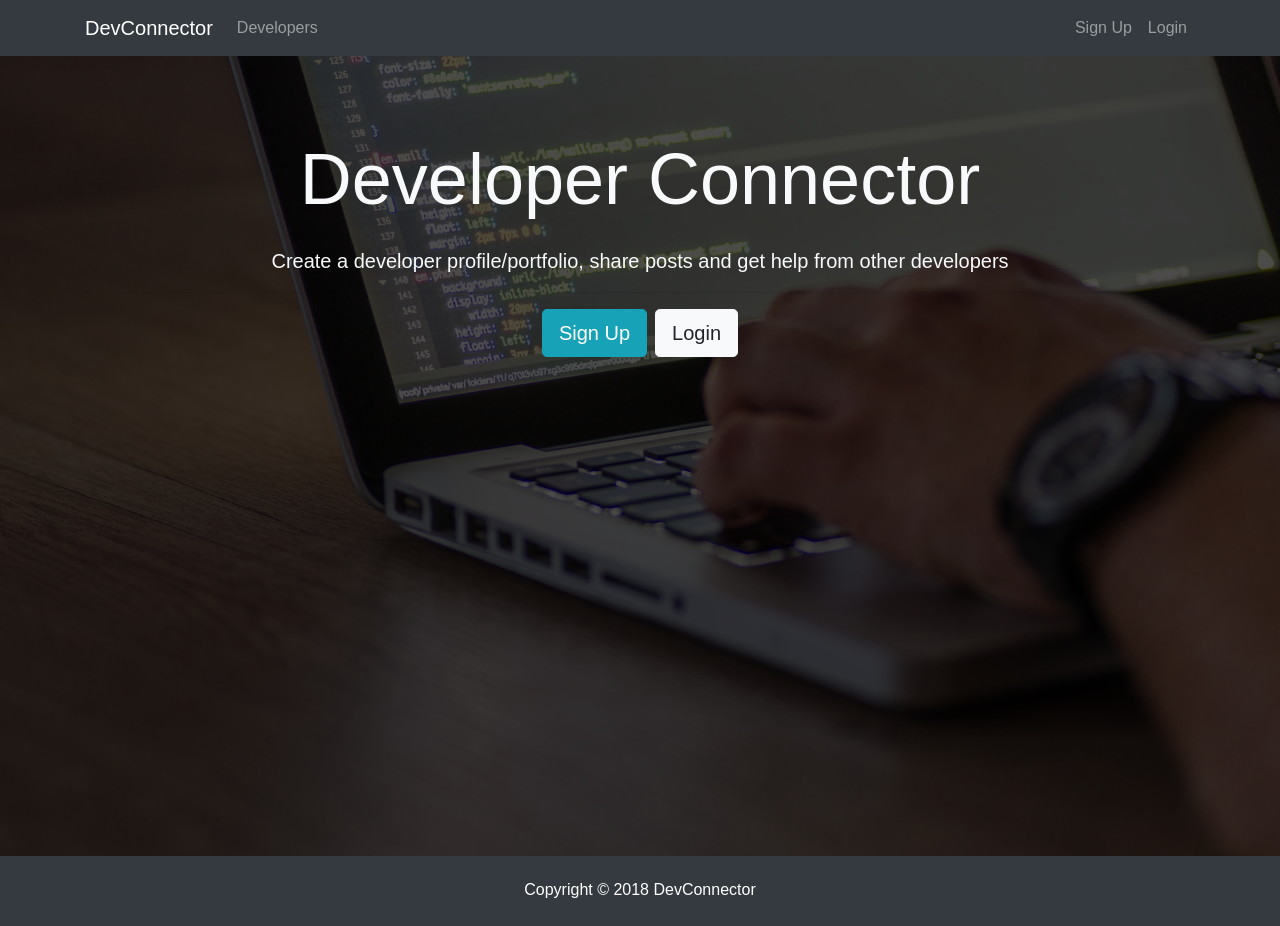
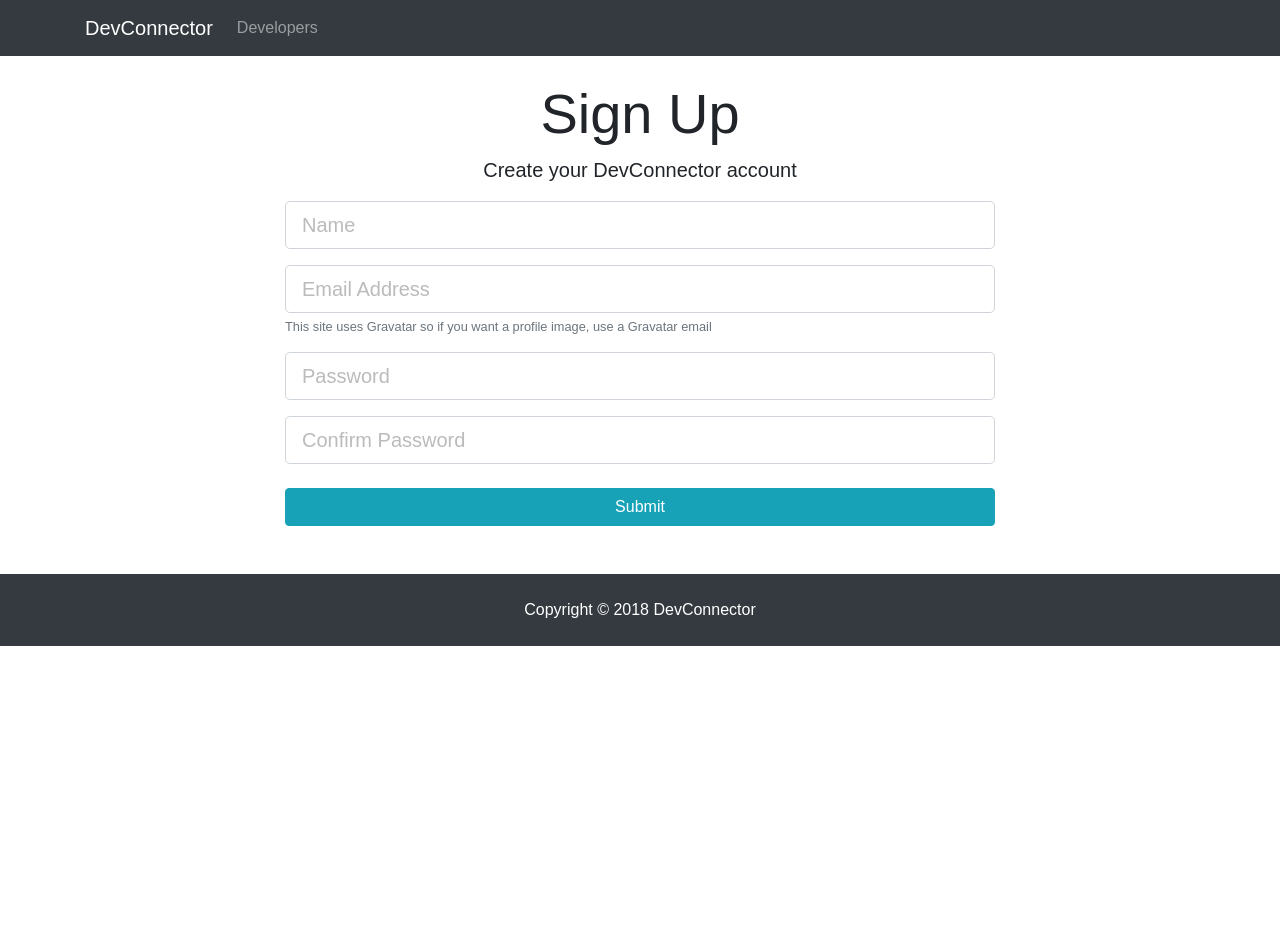
Before and after one commit to AmosGuetta/DevConnector, a React (Create React App) app in the folder client/: page /register in a window 1280 px wide. After the commit the page ends 800 px from the top, so only its background shows below. Built offline with nearby package versions, Linux system fonts and the light colour scheme.

Commit message:
handle errors with redux

```diff
--- a/client/src/App.js
+++ b/client/src/App.js
@@ -1,19 +1,32 @@
 import React, { Component } from 'react';
+import { BrowserRouter as Router, Route } from 'react-router-dom';
+import { Provider } from 'react-redux';
+import store from './store';
 
 import Navbar from './components/layout/Navbar';
 import Footer from './components/layout/Footer';
 import Landing from './components/layout/Landing';
+import Register from './components/auth/Register';
+import Login from './components/auth/Login';
 
 import './App.css';
 
 class App extends Component {
 	render() {
 		return (
-			<div className="App">
-				<Navbar />
-				<Landing />
-				<Footer />
-			</div>
+			<Provider store={store}>
+				<Router>
+					<div className="App">
+						<Navbar />
+						<Route exact path="/" component={Landing} />
+						<div className="container">
+							<Route exact path="/register" component={Register} />
+							<Route exact path="/login" component={Login} />
+						</div>
+						<Footer />
+					</div>
+				</Router>
+			</Provider>
 		);
 	}
 }
--- /dev/null
+++ b/client/src/actions/authActions.js
@@ -0,0 +1,12 @@
+import axios from 'axios';
+
+import { GET_ERRORS } from './types';
+
+export const registerUser = (userData, history) => (dispatch) => {
+	axios.post('/api/users/register', userData).then((res) => console.log('res ', res)).catch((err) =>
+		dispatch({
+			type: GET_ERRORS,
+			payload: err.response.data
+		})
+	);
+};
--- /dev/null
+++ b/client/src/actions/types.js
@@ -0,0 +1 @@
+export const GET_ERRORS = 'GET_ERRORS';
--- /dev/null
+++ b/client/src/components/auth/Login.js
@@ -0,0 +1,83 @@
+import React, { Component } from 'react';
+import axios from 'axios';
+import classnames from 'classnames';
+
+class Login extends Component {
+	constructor() {
+		super();
+		this.state = {
+			email: '',
+			password: '',
+			errors: {}
+		};
+
+		this.onChange = this.onChange.bind(this);
+		this.onSubmit = this.onSubmit.bind(this);
+	}
+
+	onSubmit(e) {
+		e.preventDefault();
+
+		const userData = {
+			email: this.state.email,
+			password: this.state.password
+		};
+
+		axios
+			.post('/api/users/register', userData)
+			.then((res) => console.log(res.data))
+			.catch((err) => this.setState({ errors: err.response.data }));
+	}
+
+	onChange(e) {
+		this.setState({ [e.target.name]: e.target.value });
+	}
+
+	render() {
+		const { errors } = this.state;
+
+		return (
+			<div className="login">
+				<div className="container">
+					<div className="row">
+						<div className="col-md-8 m-auto">
+							<h1 className="display-4 text-center">Log In</h1>
+							<p className="lead text-center">Sign in to your DevConnector account</p>
+							<form onSubmit={this.onSubmit}>
+								<div className="form-group">
+									<input
+										type="email"
+										className={classnames('form-control form-control-lg', {
+											'is-invalid': errors.email
+										})}
+										placeholder="Email Address"
+										name="email"
+										value={this.state.email}
+										onChange={this.onChange}
+									/>
+									{errors.email && <div className="invalid-feedback">{errors.email}</div>}
+								</div>
+								<div className="form-group">
+									<input
+										type="password"
+										className={classnames('form-control form-control-lg', {
+											'is-invalid': errors.password
+										})}
+										placeholder="Password"
+										name="password"
+										value={this.state.password}
+										onChange={this.onChange}
+									/>
+									{errors.password && <div className="invalid-feedback">{errors.password}</div>}
+								</div>
+								<input type="submit" className="btn btn-info btn-block mt-4" />
+							</form>
+						</div>
+					</div>
+				</div>
+			</div>
+		);
+	}
+}
+
+export default Login;
--- /dev/null
+++ b/client/src/components/auth/Register.js
@@ -0,0 +1,133 @@
+import React, { Component } from 'react';
+import PropTypes from 'prop-types';
+import classnames from 'classnames';
+import { withRouter } from 'react-router-dom';
+import { connect } from 'react-redux';
+import { registerUser } from './../../actions/authActions';
+
+class Register extends Component {
+	constructor() {
+		super();
+		this.state = {
+			name: '',
+			email: '',
+			password: '',
+			password2: '',
+			errors: {}
+		};
+
+		this.onChange = this.onChange.bind(this);
+		this.onSubmit = this.onSubmit.bind(this);
+	}
+
+	componentWillReceiveProps(next) {
+		if (next.errors) {
+			this.setState({
+				errors: next.errors
+			});
+		}
+	}
+
+	onChange(e) {
+		this.setState({ [e.target.name]: e.target.value });
+	}
+
+	onSubmit(e) {
+		e.preventDefault();
+
+		const newUser = {
+			name: this.state.name,
+			email: this.state.email,
+			password: this.state.password,
+			password2: this.state.password2
+		};
+
+		this.props.registerUser(newUser);
+	}
+
+	render() {
+		const { errors } = this.state;
+
+		return (
+			<div className="register">
+				<div className="container">
+					<div className="row">
+						<div className="col-md-8 m-auto">
+							<h1 className="display-4 text-center">Sign Up</h1>
+							<p className="lead text-center">Create your DevConnector account</p>
+							<form noValidate onSubmit={this.onSubmit}>
+								<div className="form-group">
+									<input
+										type="text"
+										className={classnames('form-control form-control-lg', {
+											'is-invalid': errors.name
+										})}
+										placeholder="Name"
+										name="name"
+										value={this.state.name}
+										onChange={this.onChange}
+									/>
+									{errors.name && <div className="invalid-feedback">{errors.name}</div>}
+								</div>
+								<div className="form-group">
+									<input
+										type="email"
+										className={classnames('form-control form-control-lg', {
+											'is-invalid': errors.email
+										})}
+										placeholder="Email Address"
+										name="email"
+										value={this.state.email}
+										onChange={this.onChange}
+									/>
+									{errors.email && <div className="invalid-feedback">{errors.email}</div>}
+									<small className="form-text text-muted">
+										This site uses Gravatar so if you want a profile image, use a Gravatar email
+									</small>
+								</div>
+								<div className="form-group">
+									<input
+										type="password"
+										className={classnames('form-control form-control-lg', {
+											'is-invalid': errors.password
+										})}
+										placeholder="Password"
+										name="password"
+										value={this.state.password}
+										onChange={this.onChange}
+									/>
+									{errors.password && <div className="invalid-feedback">{errors.password}</div>}
+								</div>
+								<div className="form-group">
+									<input
+										type="password"
+										className={classnames('form-control form-control-lg', {
+											'is-invalid': errors.password2
+										})}
+										placeholder="Confirm Password"
+										name="password2"
+										value={this.state.password2}
+										onChange={this.onChange}
+									/>
+									{errors.password2 && <div className="invalid-feedback">{errors.password2}</div>}
+								</div>
+								<input type="submit" className="btn btn-info btn-block mt-4" />
+							</form>
+						</div>
+					</div>
+				</div>
+			</div>
+		);
+	}
+}
+
+Register.propTypes = {
+	registerUser: PropTypes.func.isRequired,
+	errors: PropTypes.object.isRequired
+};
+
+const mapStateToProps = (state) => ({
+	errors: state.errors
+});
+
+export default connect(mapStateToProps, { registerUser })(withRouter(Register));
--- a/client/src/components/layout/Landing.js
+++ b/client/src/components/layout/Landing.js
@@ -1,4 +1,5 @@
 import React, { Component } from 'react';
+import { Link } from 'react-router-dom';
 
 class Landing extends Component {
 	render() {
@@ -14,12 +15,12 @@ class Landing extends Component {
 									Create a developer profile/portfolio, share posts and get help from other developers
 								</p>
 								<hr />
-								<a href="register.html" className="btn btn-lg btn-info mr-2">
+								<Link to="/register" className="btn btn-lg btn-info mr-2">
 									Sign Up
-								</a>
-								<a href="login.html" className="btn btn-lg btn-light">
+								</Link>
+								<Link to="/login" className="btn btn-lg btn-light">
 									Login
-								</a>
+								</Link>
 							</div>
 						</div>
 					</div>
--- a/client/src/components/layout/Navbar.js
+++ b/client/src/components/layout/Navbar.js
@@ -1,42 +1,25 @@
 import React, { Component } from 'react';
+import { Link } from 'react-router-dom';
 
 class Navbar extends Component {
 	render() {
 		return (
 			<nav className="navbar navbar-expand-sm navbar-dark bg-dark mb-4">
 				<div className="container">
-          <a className="navbar-brand" href="landing.html">
+					<Link className="navbar-brand" to="/">
 						DevConnector
-          </a>
-          <button
-            className="navbar-toggler"
-            type="button"
-            data-toggle="collapse"
-            data-target="#mobile-nav"
-          >
+					</Link>
+					<button className="navbar-toggler" type="button" data-toggle="collapse" data-target="#mobile-nav">
 						<span className="navbar-toggler-icon" />
 					</button>
 
 					<div className="collapse navbar-collapse" id="mobile-nav">
 						<ul className="navbar-nav mr-auto">
 							<li className="nav-item">
-                <a className="nav-link" href="profiles.html">
+								<Link className="nav-link" to="/profiles">
 									{' '}
 									Developers
-                </a>
-              </li>
-            </ul>
-
-            <ul className="navbar-nav ml-auto">
-              <li className="nav-item">
-                <a className="nav-link" href="register.html">
-                  Sign Up
-                </a>
-              </li>
-              <li className="nav-item">
-                <a className="nav-link" href="login.html">
-                  Login
-                </a>
+								</Link>
 							</li>
 						</ul>
 					</div>
--- /dev/null
+++ b/client/src/reducers/errorReducer.js
@@ -0,0 +1,12 @@
+import { GET_ERRORS } from '../actions/types';
+
+const initialState = {};
+
+export default function(state = initialState, action) {
+	switch (action.type) {
+		case GET_ERRORS:
+			return action.payload;
+		default:
+			return state;
+	}
+}
--- /dev/null
+++ b/client/src/reducers/index.js
@@ -0,0 +1,8 @@
+import { combineReducers } from 'redux';
+import authReducer from './authReducer';
+import errorReducer from './errorReducer';
+
+export default combineReducers({
+	auth: authReducer,
+	errors: errorReducer
+});
--- /dev/null
+++ b/client/src/store.js
@@ -0,0 +1,18 @@
+import { createStore, applyMiddleware, compose } from 'redux';
+
+import thnuk from 'redux-thunk';
+import rootReducer from './reducers';
+
+const initialState = {};
+const middleware = [ thnuk ];
+
+const store = createStore(
+	rootReducer,
+	initialState,
+	compose(
+		applyMiddleware(...middleware),
+		window.__REDUX_DEVTOOLS_EXTENSION__ && window.__REDUX_DEVTOOLS_EXTENSION__()
+	)
+);
+
+export default store;
```
Also changed, not shown: client/package.json (+8 -1 lines), client/src/reducers/authReducer.js (added), 1 other file (tests, documents, lock files or other folders). Lines whose indentation alone changed are shown as unchanged.
